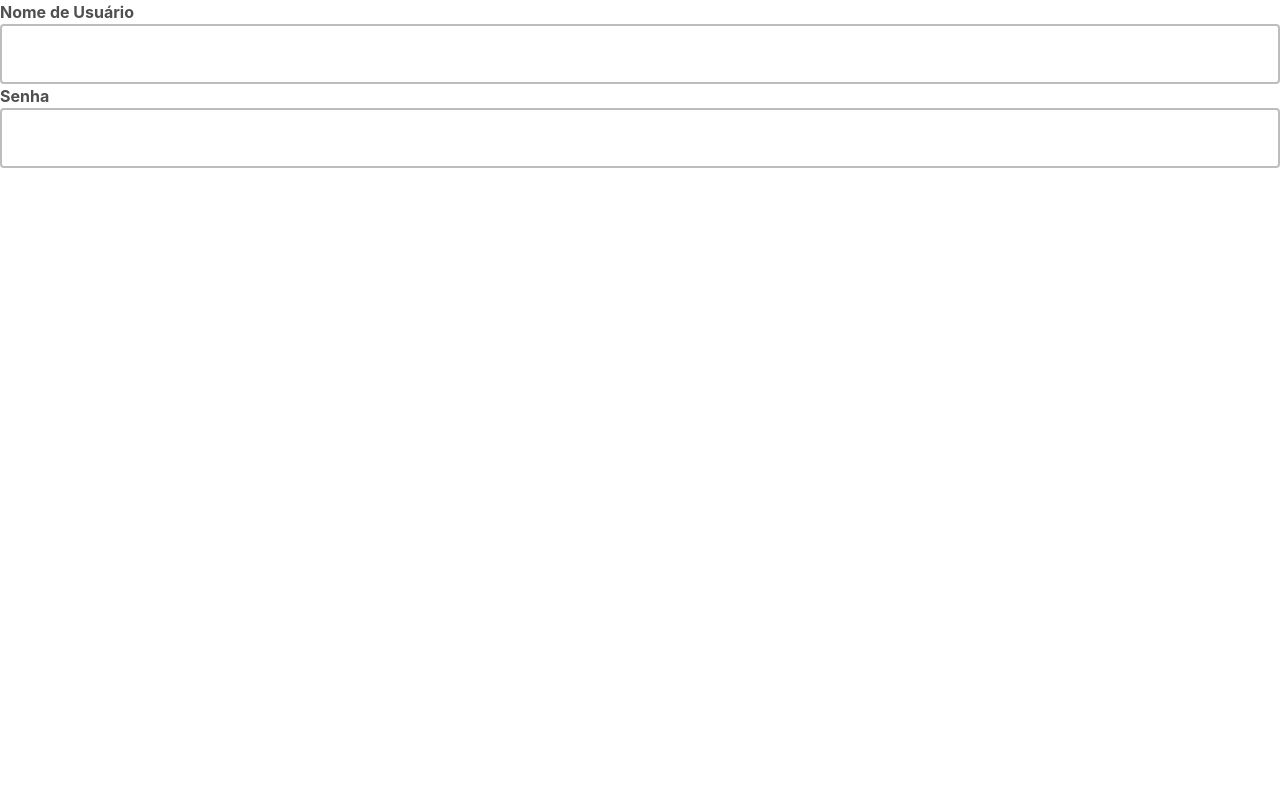
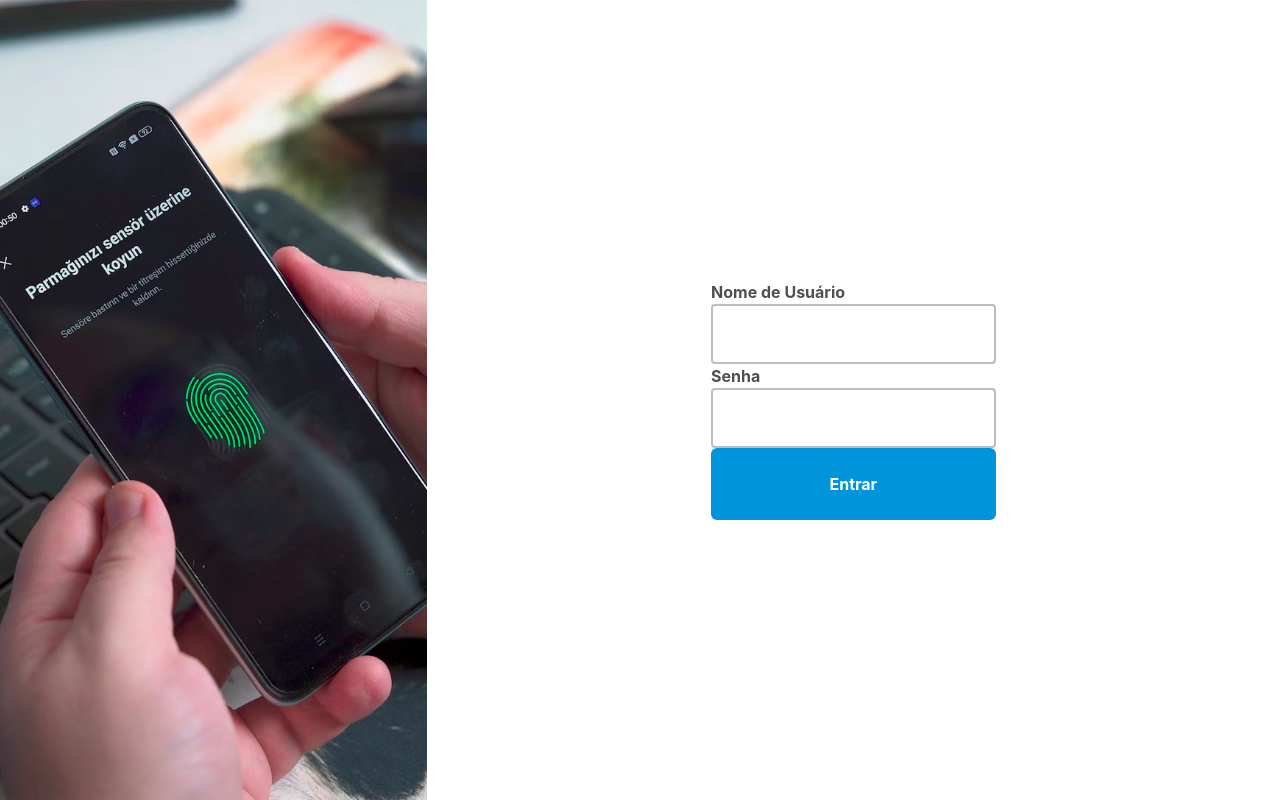
Before and after one commit to cpt-ufal-arapiraca/ace6-integracao, a React (Create React App) app: page / in a window 1280 px wide. Built offline with nearby package versions, Linux system fonts and the light colour scheme.

Commit message:
feat: organize login divs on screen

```diff
--- a/src/pages/login.js
+++ b/src/pages/login.js
@@ -1,11 +1,23 @@
+import Button from "../components/button"
 import InputField from "../components/inputfield"
+import sideImage from '../assets/images/login.png'
 
 function Login() {
     return (
-        <div>
+        <div class="flex flex-row w-full">
+        <div class="w-1/3">
+            <img class="object-cover h-full" src={sideImage}></img>
+        </div>
+        <div class="h-screen flex items-center justify-center w-2/3">
+        <div class="flex flex-col w-1/3">
             <InputField title="Nome de Usuário" id="username"></InputField>
             <InputField title="Senha" id="password" type="password"></InputField>
+            <Button title="Entrar"></Button>
         </div>
+        </div>
+
+        </div>
+
     )
 }
 export default Login
--- a/tailwind.config.js
+++ b/tailwind.config.js
@@ -5,6 +5,9 @@ module.exports = {
   ],
   theme: {
     extend: {
+      backgroundImage: {
+        'login-background': "linear-gradient(to right bottom, rgba('#7ed56f',0.8), rgba('#28b485',0.8)), url('/src/assets/images/login.png')"
+      },
       colors: {
         'primary': '#0095DA',
         'gray2': '#4F4F4F',
```
Also changed, not shown: src/assets/images/login.png (added).
